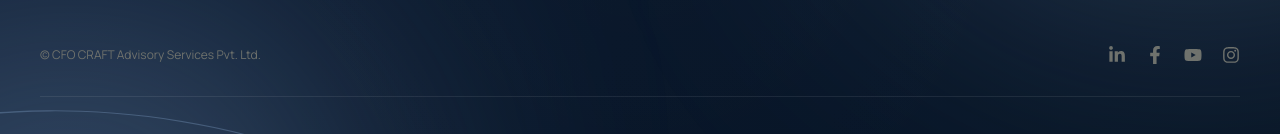
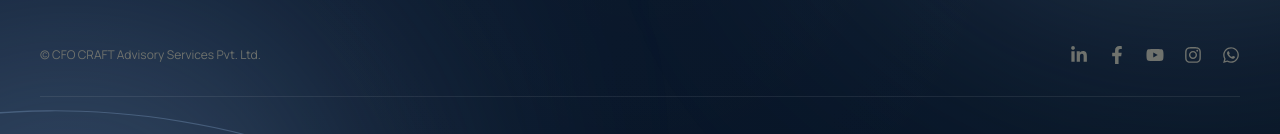
Before and after one commit to karansprojects227/cfo-craft, a React (Vite) app: page /contact in a window 1280 px wide. Shown: the part 1164-1298 px from the top of the page. Built offline with nearby package versions, Linux system fonts and the light colour scheme.

Commit message:
Update whatsapp link and add whatsapp socail icon with link

```diff
--- a/src/sections/AboutUs.jsx
+++ b/src/sections/AboutUs.jsx
@@ -367,7 +367,7 @@ function AboutUs() {
             <div className="mt-9">
               <a
                 target="_black"
-                href="https://web.whatsapp.com/send?phone=919892560660&text="
+                href="https://wa.me/919892560660"
                 className="
                   group
                   inline-flex
--- a/src/sections/CaseStudies.jsx
+++ b/src/sections/CaseStudies.jsx
@@ -945,7 +945,7 @@ function CaseStudies() {
 
           <a
             target="_black"
-            href="https://web.whatsapp.com/send?phone=919892560660&text="
+            href="https://wa.me/919892560660"
             className="
               group
               inline-flex
--- a/src/sections/FAQ.jsx
+++ b/src/sections/FAQ.jsx
@@ -693,7 +693,7 @@ function FAQ() {
 
           <a
             target="_black"
-            href="https://web.whatsapp.com/send?phone=919892560660&text="
+            href="https://wa.me/919892560660"
             className="
               group
               flex
--- a/src/sections/Footer.jsx
+++ b/src/sections/Footer.jsx
@@ -4,6 +4,7 @@ import {
   FaFacebookF,
   FaYoutube,
   FaInstagram,
+  FaWhatsapp,
 } from "react-icons/fa";
 import logo from "../assets/cfo-craft-logo.png";
 
@@ -283,17 +284,19 @@ const Footer = () => {
             <ul className="mt-5 space-y-3">
               <li className="text-sm text-[#92958F]">Finance Diagnostic</li>
 
-              <li className="text-sm text-[#92958F]">Fractional CFO – Starter</li>
+              <li className="text-sm text-[#92958F]">
+                Fractional CFO – Starter
+              </li>
 
-              <li className="text-sm text-[#92958F]">
-                Fractional CFO – Core
-              </li>
+              <li className="text-sm text-[#92958F]">Fractional CFO – Core</li>
 
               <li className="text-sm text-[#92958F]">
                 Fractional CFO – Growth
               </li>
 
-              <li className="text-sm text-[#92958F]">Specialist & Project Work</li>
+              <li className="text-sm text-[#92958F]">
+                Specialist & Project Work
+              </li>
             </ul>
           </div>
 
@@ -403,7 +406,7 @@ const Footer = () => {
 
             {/* CTA */}
             <a
-              href="https://web.whatsapp.com/send?phone=919892560660&text="
+              href="https://wa.me/919892560660"
               target="_blank"
               rel="noopener noreferrer"
               className="
@@ -461,10 +464,9 @@ const Footer = () => {
           "
         >
           {/* Copyright */}
-          <p className="order-1">
-            © CFO CRAFT Advisory Services Pvt. Ltd.
-          </p>
+          <p className="order-1">© CFO CRAFT Advisory Services Pvt. Ltd.</p>
 
+          {/* Social Links */}
           {/* Social Links */}
           <div
             className="
@@ -485,7 +487,7 @@ const Footer = () => {
       text-[#6F726D]
       transition-colors
       duration-300
-                hover:text-[#A6CBF7]
+      hover:text-[#0A66C2]
     "
             >
               <FaLinkedinIn size={18} />
@@ -501,7 +503,7 @@ const Footer = () => {
       text-[#6F726D]
       transition-colors
       duration-300
-                hover:text-[#A6CBF7]
+      hover:text-[#1877F2]
     "
             >
               <FaFacebookF size={18} />
@@ -517,7 +519,7 @@ const Footer = () => {
       text-[#6F726D]
       transition-colors
       duration-300
-                hover:text-[#A6CBF7]
+      hover:text-[#FF0000]
     "
             >
               <FaYoutube size={18} />
@@ -533,10 +535,26 @@ const Footer = () => {
       text-[#6F726D]
       transition-colors
       duration-300
-                hover:text-[#A6CBF7]
+      hover:text-[#E4405F]
     "
             >
               <FaInstagram size={18} />
+            </a>
+
+            {/* WhatsApp */}
+            <a
+              href="https://wa.me/919892560660"
+              target="_blank"
+              rel="noopener noreferrer"
+              aria-label="WhatsApp"
+              className="
+    text-[#6F726D]
+    transition-colors
+    duration-300
+    hover:text-[#25D366]
+  "
+            >
+              <FaWhatsapp size={18} />
             </a>
           </div>
         </div>
--- a/src/sections/Services.jsx
+++ b/src/sections/Services.jsx
@@ -512,7 +512,7 @@ function Services() {
 
           <a
             target="_black"
-            href="https://web.whatsapp.com/send?phone=919892560660&text="
+            href="https://wa.me/919892560660"
             className="
               group
               flex
```
Lines whose indentation alone changed are shown as unchanged.
